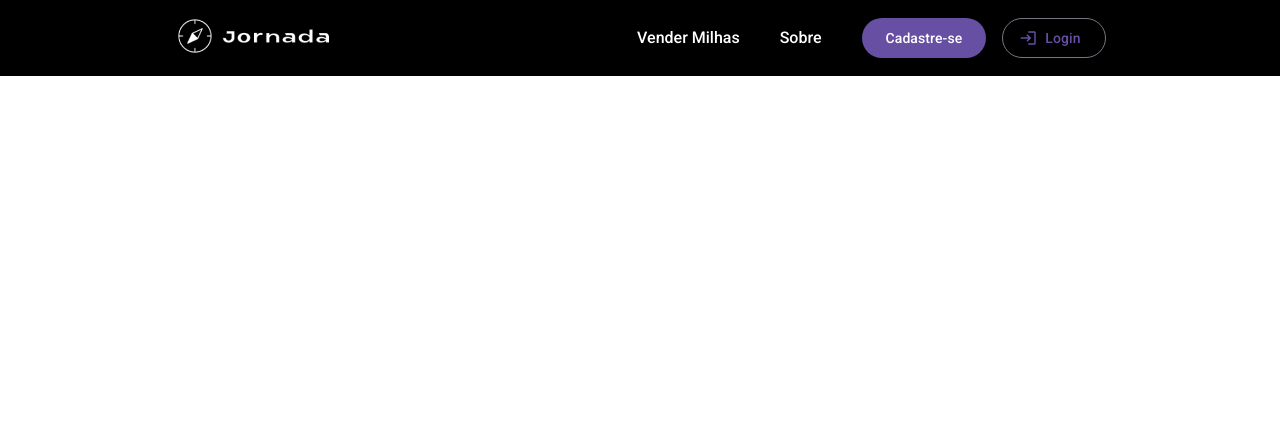
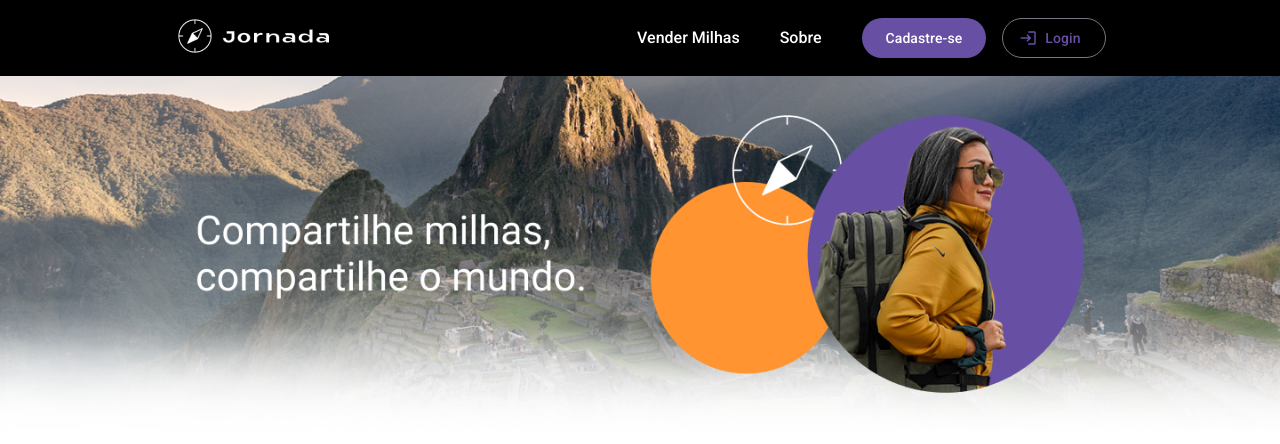
Before and after one commit to antonio-evaldo/4490-jornada-milhas-angular-material, an Angular app: page / in a window 1280 px wide. Shown: the top 444 px of the page. Built offline with nearby package versions, Linux system fonts and the light colour scheme.

Commit message:
Mão na massa - Criando Banner

```diff
--- a/src/app/app.component.html
+++ b/src/app/app.component.html
@@ -1 +1,2 @@
 <app-header />
+<app-banner />
--- a/src/app/app.component.ts
+++ b/src/app/app.component.ts
@@ -1,9 +1,10 @@
 import { Component } from '@angular/core';
 import { HeaderComponent } from "./header/header.component";
+import { BannerComponent } from "./banner/banner.component";
 
 @Component({
   selector: 'app-root',
-  imports: [HeaderComponent],
+  imports: [HeaderComponent, BannerComponent],
   templateUrl: './app.component.html',
   styleUrl: './app.component.scss'
 })
--- /dev/null
+++ b/src/app/banner/banner.component.html
@@ -0,0 +1 @@
+<img src="images/banner.png" alt="Imagem de Machu Picchu ao fundo, com o texto 'Compartilhe milhas, compartilhe o mundo'. No canto direito, uma viajante com mochila e jaqueta amarela dentro de um círculo roxo, com ícone de bússola acima.">
--- /dev/null
+++ b/src/app/banner/banner.component.scss
@@ -0,0 +1,3 @@
+img {
+  width: 100%;
+}
```
Also changed, not shown: src/app/banner/banner.component.ts (added, +11 -0 lines), 1 other file (tests, documents, lock files or other folders).
